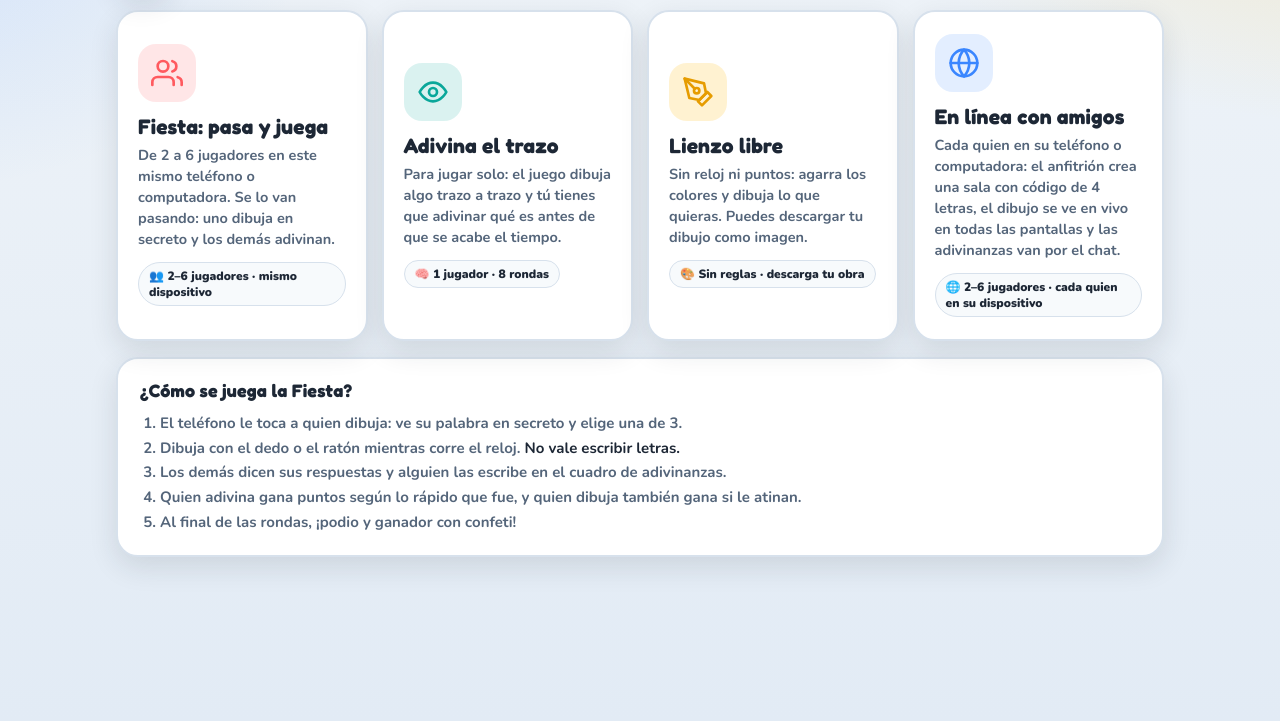
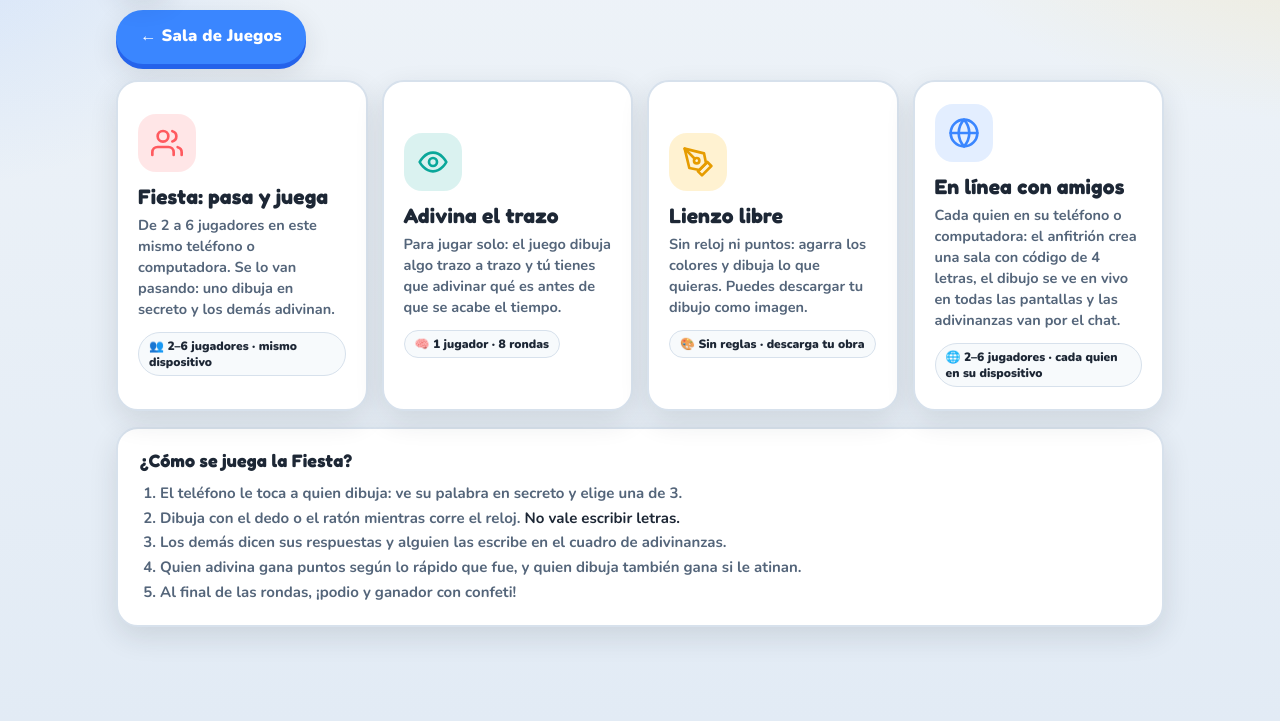
Before and after one commit to thedecro3312-ux/dibuja-y-adivina, a plain HTML site: page index.html in a window 1280 px wide. Shown: the part 79-800 px from the top of the page. Drawn offline with nearby package versions, Linux system fonts and the light colour scheme.

Commit message:
Update index.html with back button to Sala de Juegos

```diff
--- a/index.html
+++ b/index.html
@@ -59,6 +59,15 @@ h1,h2,h3,.fred{font-family:"Fredoka","Nunito",sans-serif; letter-spacing:.01em}
   padding:8px 16px;font-weight:900;cursor:pointer;font-size:14px;display:inline-flex;align-items:center;gap:7px;
 }
 .icon-btn:active{transform:scale(.97)}
+.sala-btn{
+  display:inline-flex;align-items:center;justify-content:center;gap:8px;
+  background:var(--sky);color:#fff;border:none;cursor:pointer;
+  font-weight:900;font-size:16.5px;line-height:1;letter-spacing:.01em;
+  padding:14px 24px;min-height:54px;border-radius:999px;
+  box-shadow:0 5px 0 #2563eb, var(--shadow);
+}
+.sala-btn:active{transform:scale(.97)}
+.sala-top{display:flex;justify-content:flex-start;margin-bottom:16px}
 
 /* ---------- generic ---------- */
 .screen{display:none}
@@ -256,6 +265,9 @@ label.flabel{display:block;font-weight:900;font-size:13px;text-transform:upperca
 
   <!-- ============ HOME ============ -->
   <section class="screen on" id="scr-home">
+    <div class="sala-top">
+      <button class="sala-btn" type="button" onclick="window.location.href='https://thedecro3312-ux.github.io/sala-de-juegos/'">← Sala de Juegos</button>
+    </div>
     <div class="mode-grid">
       <button class="mode-card card" id="goParty" type="button">
         <div class="mode-ico" style="background:rgba(255,90,95,.15)">
@@ -449,6 +461,7 @@ label.flabel{display:block;font-weight:900;font-size:13px;text-transform:upperca
       <div class="btn-row">
         <button class="btn btn-coral" id="againSame" type="button">🔁 Otra partida igual</button>
         <button class="btn btn-ghost" id="againSetup" type="button">Cambiar jugadores</button>
+        <button class="sala-btn" type="button" onclick="window.location.href='https://thedecro3312-ux.github.io/sala-de-juegos/'">← Sala de Juegos</button>
       </div>
     </div>
   </section>
@@ -494,6 +507,7 @@ label.flabel{display:block;font-weight:900;font-size:13px;text-transform:upperca
       <div class="btn-row">
         <button class="btn btn-teal" id="soloAgain" type="button">🔁 Jugar otra vez</button>
         <button class="btn btn-ghost" id="soloHome" type="button">Volver al inicio</button>
+        <button class="sala-btn" type="button" onclick="window.location.href='https://thedecro3312-ux.github.io/sala-de-juegos/'">← Sala de Juegos</button>
       </div>
     </div>
   </section>
@@ -683,6 +697,7 @@ label.flabel{display:block;font-weight:900;font-size:13px;text-transform:upperca
         <button class="btn btn-coral" id="oAgainLobby" type="button" style="display:none">🏠 Volver a la sala</button>
         <span class="muted" id="oPodiumWait" style="display:none;align-self:center">El anfitrión puede llevarlos de vuelta a la sala…</span>
         <button class="btn btn-ghost" id="oPodiumLeave" type="button">Salir</button>
+        <button class="sala-btn" type="button" onclick="window.location.href='https://thedecro3312-ux.github.io/sala-de-juegos/'">← Sala de Juegos</button>
       </div>
     </div>
   </section>
```
